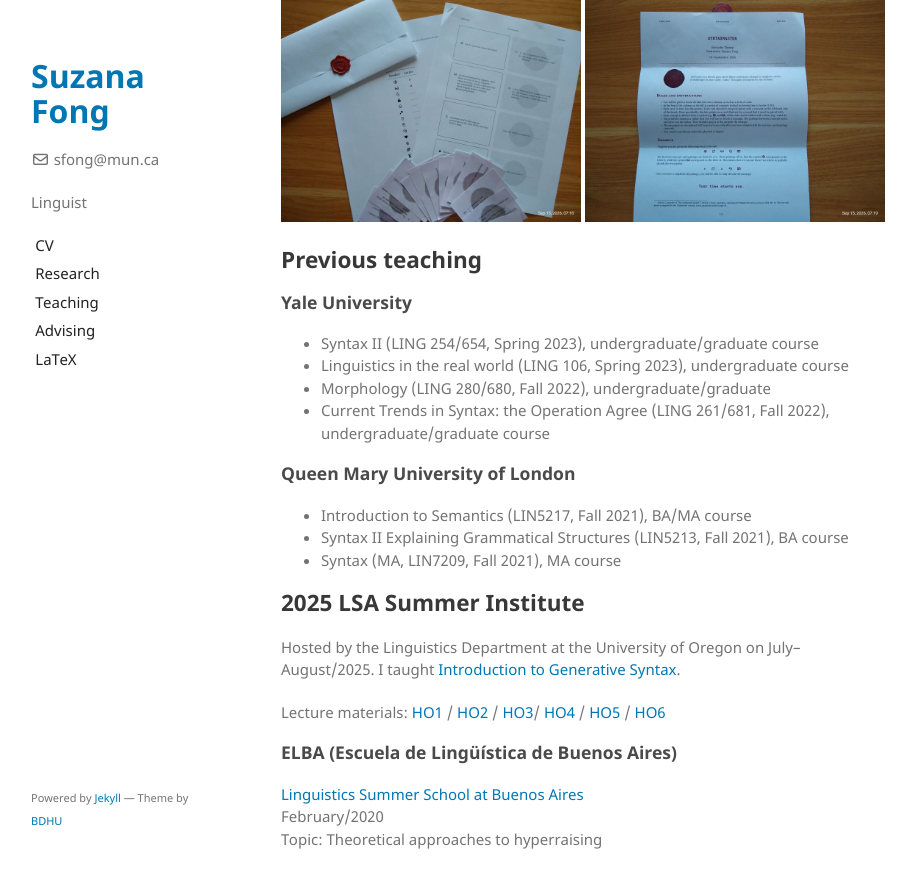
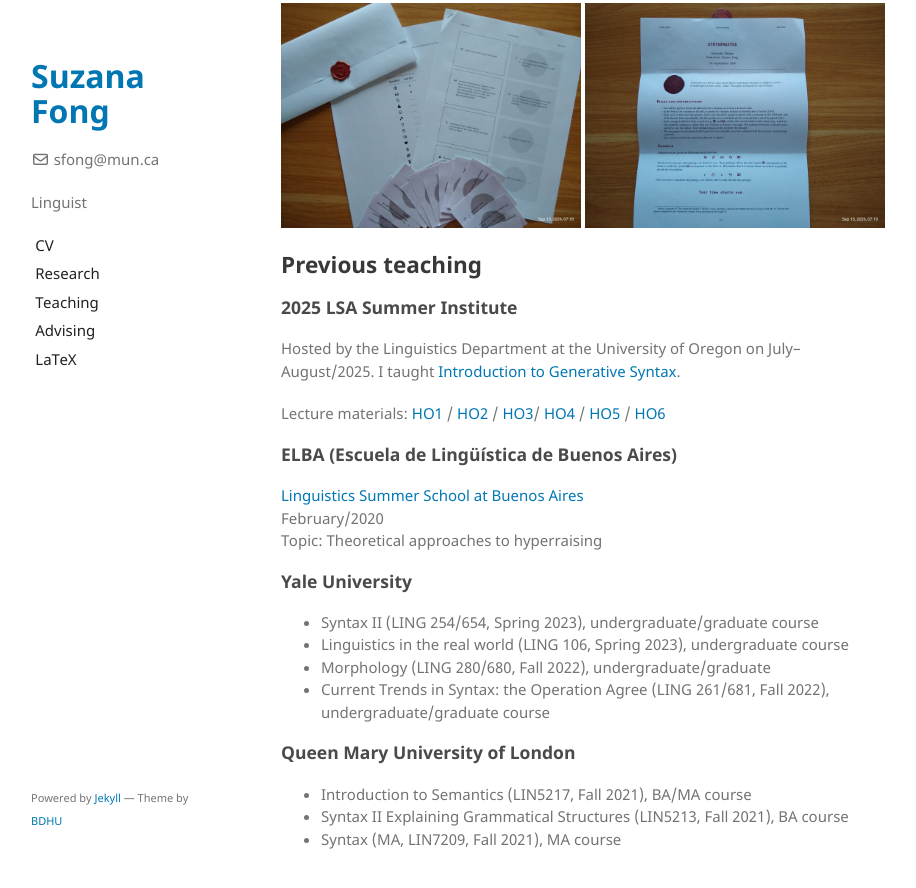
Before and after one commit to sznfng/sznfng.github.io, a Jekyll site: the page built from teaching.md, in a window 1280 px wide and 900 px high, scrolled down 1047 px. Shown: the top 888 px of the window, without its empty margins (179-1095 px from the left). Built offline with Jekyll 4.4.1, drawn with Linux system fonts in a browser that asks for light colours; part of the change alters nothing that is shown.

```diff
--- a/teaching.md
+++ b/teaching.md
@@ -18,7 +18,7 @@ The current version of an Intro to syntax textbook I am writing can be downloade
 + Selected topics in syntactic theory 4110/6110 (Winter 2025; crosslisted)
   + Lecture materials: [HO1](https://sznfng.github.io/files/agree_course/Selected_topics_in_syntactic_theory_4110_6110_Winter_2025_handout%201.pdf) / [HO2a](https://sznfng.github.io/files/agree_course/Selected_topics_in_syntactic_theory_4110_6110_Winter_2025_handout%202a.pdf) / [HO2b](https://sznfng.github.io/files/agree_course/Selected_topics_in_syntactic_theory_4110_6110_Winter_2025_handout%202b.pdf) / [HO2c](https://sznfng.github.io/files/agree_course/Selected_topics_in_syntactic_theory_4110_6110_Winter_2025_handout%202c.pdf) / [HO3a](https://sznfng.github.io/files/agree_course/Selected_topics_in_syntactic_theory_4110_6110_Winter_2025_handout%203a.pdf) / [HO3b](https://sznfng.github.io/files/agree_course/Selected_topics_in_syntactic_theory_4110_6110_Winter_2025_handout%203b.pdf)/ [HO3c](https://sznfng.github.io/files/agree_course/Selected_topics_in_syntactic_theory_4110_6110_Winter_2025_handout%203c.pdf)
 
-### Syntaxmaster
+## Syntaxmaster
 
 "Taskmaster" is a British game show where contestants attempt to complete a series of challenges. If you have never watched the show, I recommend [this video](https://www.youtube.com/watch?v=AzzJytRJGRY) and [this other video](https://www.youtube.com/watch?v=emz6GVWvJlo&t=24s).
 
@@ -34,6 +34,17 @@ For example, let's say that the message to be decoded contains the symbol "♠."
 
 ## Previous teaching
 
+### 2025 LSA Summer Institute
+
+Hosted by the Linguistics Department at the University of Oregon on July--August/2025. I taught [Introduction to Generative Syntax](https://center.uoregon.edu/LSA/2025/program/search/detail_session.php?id=13901702).
+
+Lecture materials: [HO1](files/intro_syntax/Intro_Generative_Syntax_LSA_2025_HO1.pdf) / [HO2](files/intro_syntax/Intro_Generative_Syntax_LSA_2025_HO2.pdf) / [HO3](files/intro_syntax/Intro_Generative_Syntax_LSA_2025_HO3.pdf)/ [HO4](files/intro_syntax/Intro_Generative_Syntax_LSA_2025_HO4.pdf) / [HO5](files/intro_syntax/Intro_Generative_Syntax_LSA_2025_HO5.pdf) / [HO6](files/intro_syntax/Intro_Generative_Syntax_LSA_2025_HO6.pdf)
+
+### ELBA (Escuela de Lingüística de Buenos Aires)
+[Linguistics Summer School at Buenos Aires](https://escuela-linguistica-de-buenos-aires.github.io/)\
+February/2020\
+Topic: Theoretical approaches to hyperraising
+
 ### Yale University
 + Syntax II (LING 254/654, Spring 2023), undergraduate/graduate course
 + Linguistics in the real world (LING 106, Spring 2023), undergraduate course
@@ -44,14 +55,3 @@ For example, let's say that the message to be decoded contains the symbol "♠."
 + Introduction to Semantics (LIN5217, Fall 2021), BA/MA course
 + Syntax II Explaining Grammatical Structures (LIN5213, Fall 2021), BA course
 + Syntax (MA, LIN7209, Fall 2021), MA course
-
-## 2025 LSA Summer Institute
-
-Hosted by the Linguistics Department at the University of Oregon on July--August/2025. I taught [Introduction to Generative Syntax](https://center.uoregon.edu/LSA/2025/program/search/detail_session.php?id=13901702).
-
-Lecture materials: [HO1](files/intro_syntax/Intro_Generative_Syntax_LSA_2025_HO1.pdf) / [HO2](files/intro_syntax/Intro_Generative_Syntax_LSA_2025_HO2.pdf) / [HO3](files/intro_syntax/Intro_Generative_Syntax_LSA_2025_HO3.pdf)/ [HO4](files/intro_syntax/Intro_Generative_Syntax_LSA_2025_HO4.pdf) / [HO5](files/intro_syntax/Intro_Generative_Syntax_LSA_2025_HO5.pdf) / [HO6](files/intro_syntax/Intro_Generative_Syntax_LSA_2025_HO6.pdf)
-
-### ELBA (Escuela de Lingüística de Buenos Aires)
-[Linguistics Summer School at Buenos Aires](https://escuela-linguistica-de-buenos-aires.github.io/)\
-February/2020\
-Topic: Theoretical approaches to hyperraising
```
